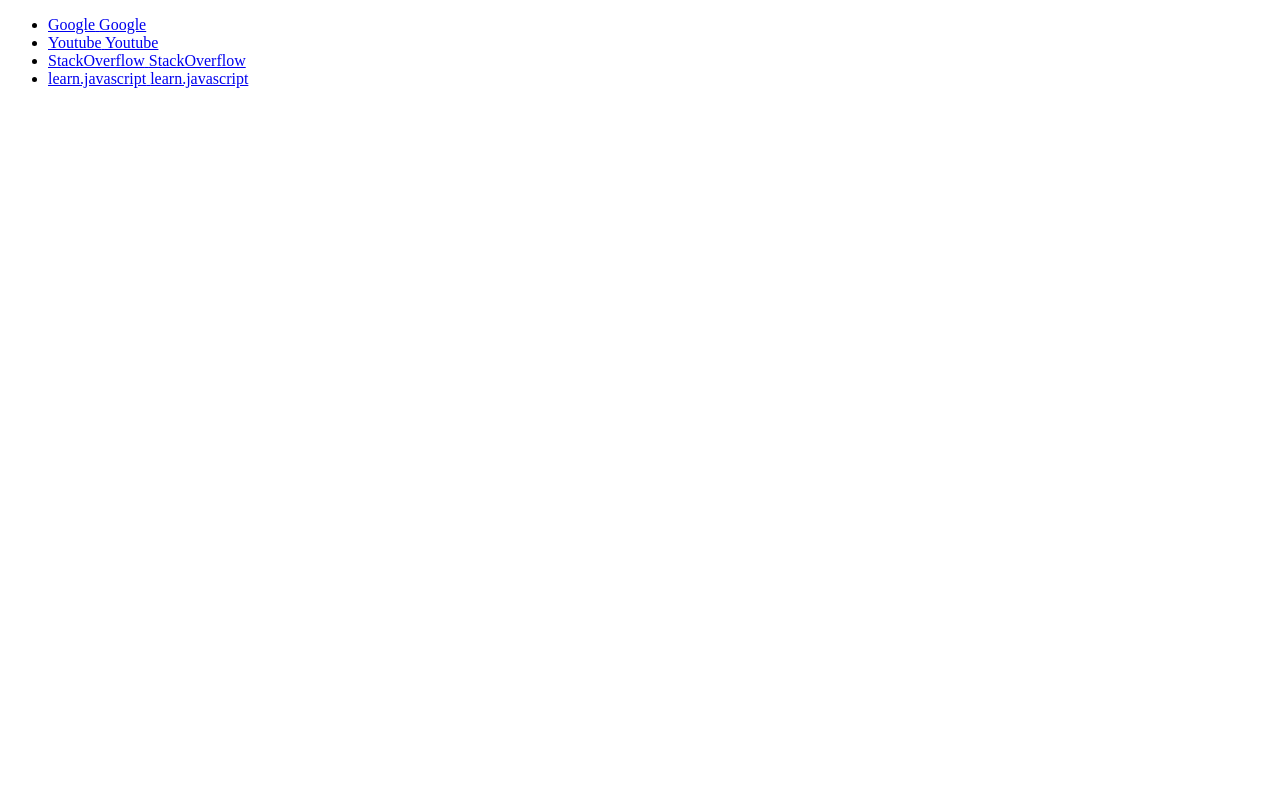
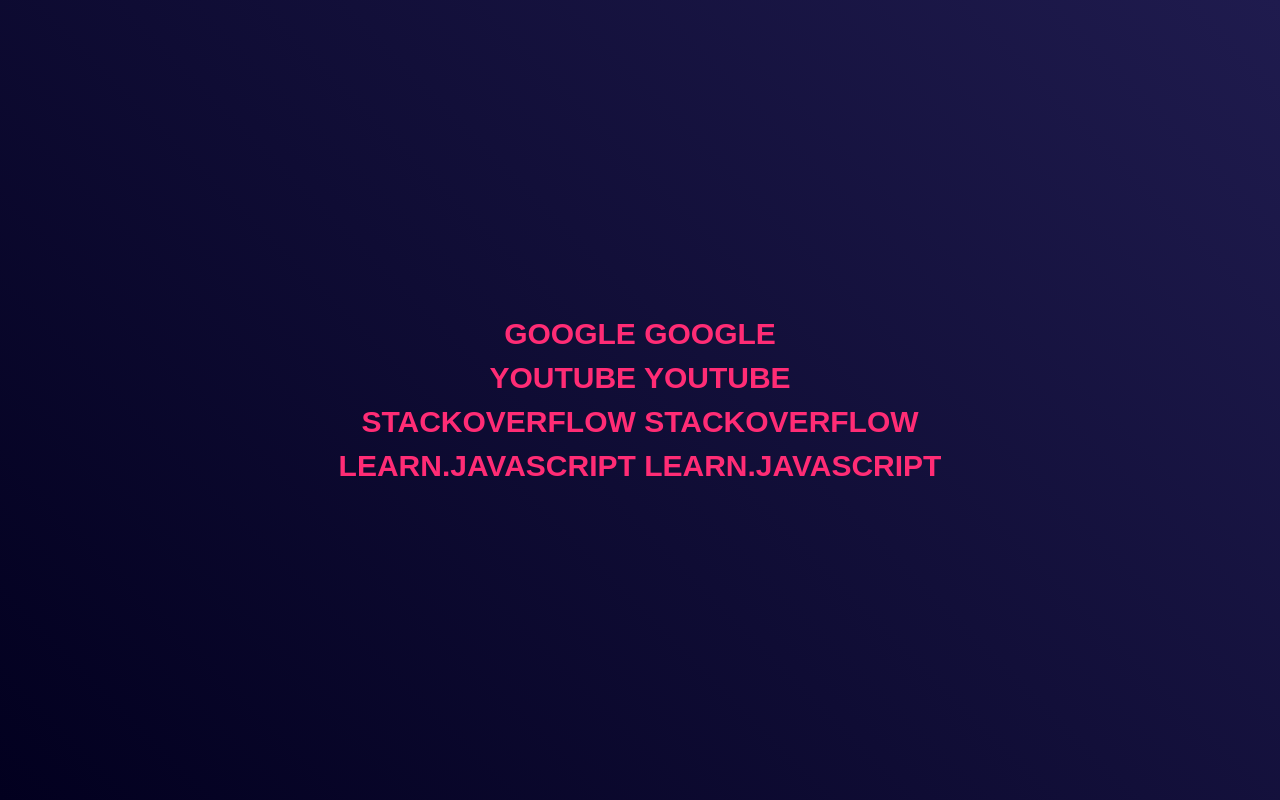
Before and after one commit to Dmitry27Zh/Split-text, a plain HTML site: page index.html in a window 1280 px wide. Drawn offline with Linux system fonts and the light colour scheme.

Commit message:
Start styles

```diff
--- /dev/null
+++ b/css/modules/split-text.css
@@ -0,0 +1,37 @@
+:root {
+  --background: linear-gradient(45deg, #02001f, #1f1b4e);
+  --color: #ff2c75;
+  --fz: 1.5rem;
+  --gap: 0.5rem;
+}
+
+.split-text {
+  display: flex;
+  justify-content: center;
+  align-items: center;
+  font-family: Arial, Helvetica, sans-serif;
+  font-weight: 700;
+  background: var(--background);
+  min-height: 100vh;
+  color: var(--color);
+}
+
+.split-text__list {
+  display: flex;
+  flex-direction: column;
+  align-items: center;
+  gap: var(--gap);
+  list-style: none;
+  margin: 0;
+  padding: 0;
+}
+
+.split-text__item {
+  font-size: var(--fz);
+  text-transform: uppercase;
+}
+
+.split-text__link {
+  color: inherit;
+  text-decoration: none;
+}
--- /dev/null
+++ b/css/styles.css
@@ -0,0 +1,9 @@
+@import './modules/split-text.css';
+
+html {
+  font-size: 20px;
+}
+
+body {
+  margin: 0;
+}
--- a/index.html
+++ b/index.html
@@ -5,6 +5,7 @@
     <meta http-equiv="X-UA-Compatible" content="IE=edge" />
     <meta name="viewport" content="width=device-width, initial-scale=1.0" />
     <title>Split text</title>
+    <link rel="stylesheet" href="./css/styles.css" />
   </head>
   <body>
     <div class="split-text">
```
